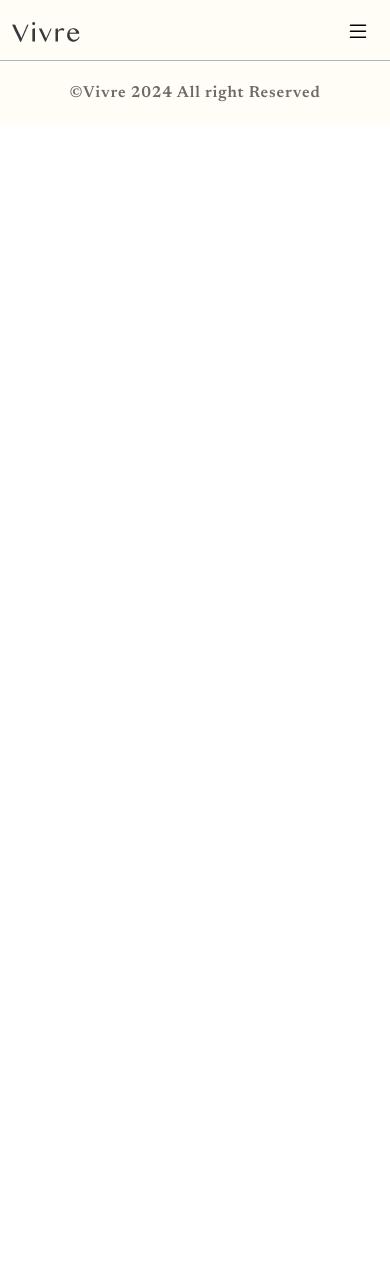
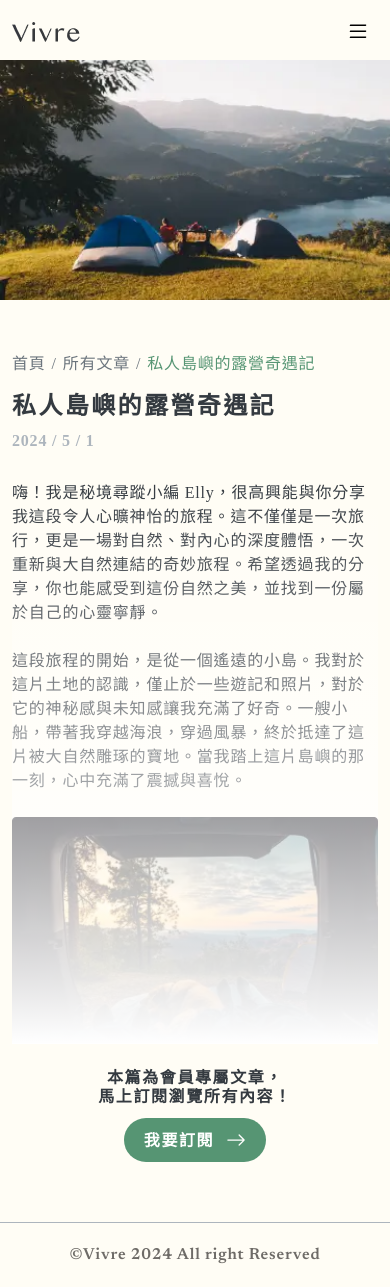
Before and after one commit to happyloa/Hex2024-f2e-live-week6, a Nuxt app: page /article in a window 390 px wide. Before the commit the page ends 844 px from the top, so only its background shows below. Built offline with nearby package versions, Linux system fonts and the light colour scheme.

Commit message:
feat: 文章頁

```diff
--- /dev/null
+++ b/pages/article.vue
@@ -0,0 +1,185 @@
+<script setup>
+const isSubscribed = ref(false);
+
+onMounted(() => {
+  const saved = sessionStorage.getItem("isSubscribed");
+  isSubscribed.value = saved === "true";
+});
+</script>
+
+<template>
+  <!-- Banner 區塊 -->
+  <section
+    class="mx-auto h-[240px] max-w-[1296px] bg-[url(/images/mobile/article/banner.webp)] bg-cover bg-center bg-no-repeat sm:h-[454px] sm:bg-[url(/images/desktop/article/banner.webp)]"
+  ></section>
+  <!-- 本文內容 -->
+  <section class="px-3 pb-[60px] pt-10 md:pb-[100px] md:pt-20">
+    <div class="mx-auto max-w-[856px]">
+      <nav
+        aria-label="Breadcrumb"
+        class="mb-1 flex gap-1.5 py-3 text-fs-1 text-neutral-400 md:mb-5"
+      >
+        <NuxtLink to="/" class="transition duration-300 hover:text-accent-200">
+          首頁
+        </NuxtLink>
+        <span> / </span>
+        <NuxtLink to="/" class="transition duration-300 hover:text-accent-200">
+          所有文章
+        </NuxtLink>
+        <span> / </span>
+        <NuxtLink class="pointer-events-none text-accent-200">
+          私人島嶼的露營奇遇記
+        </NuxtLink>
+      </nav>
+      <h1 class="mb-2 text-h4 font-black text-neutral-500 md:mb-4 md:text-h1">
+        私人島嶼的露營奇遇記
+      </h1>
+      <time
+        datetime="2024-05-01"
+        class="mb-7 block text-fs-1 font-semibold text-neutral-300 md:mb-10 md:text-h6 md:font-bold"
+        >2024 / 5 / 1</time
+      >
+      <div class="relative" :class="isSubscribed ? '' : 'mb-6 md:mb-10'">
+        <article
+          class="flex flex-col gap-6 text-fs-1 text-neutral-500 md:gap-10"
+          :class="
+            isSubscribed
+              ? ''
+              : 'pointer-events-none max-h-[563px] overflow-hidden md:max-h-[614px]'
+          "
+        >
+          <p>
+            嗨！我是秘境尋蹤小編
+            Elly，很高興能與你分享我這段令人心曠神怡的旅程。這不僅僅是一次旅行，更是一場對自然、對內心的深度體悟，一次重新與大自然連結的奇妙旅程。希望透過我的分享，你也能感受到這份自然之美，並找到一份屬於自己的心靈寧靜。
+          </p>
+          <p>
+            這段旅程的開始，是從一個遙遠的小島。我對於這片土地的認識，僅止於一些遊記和照片，對於它的神秘感與未知感讓我充滿了好奇。一艘小船，帶著我穿越海浪，穿過風暴，終於抵達了這片被大自然雕琢的寶地。當我踏上這片島嶼的那一刻，心中充滿了震撼與喜悅。
+          </p>
+          <figure>
+            <picture>
+              <source
+                media="(max-width: 768px)"
+                srcset="/images/mobile/article/content-1.webp"
+              />
+              <img
+                src="/images/desktop/article/content-1.webp"
+                alt="私人島嶼的露營奇遇記 1"
+                class="w-full"
+                loading="lazy"
+              />
+            </picture>
+          </figure>
+          <p>
+            這個小島並不大，但卻擁有令人驚艷的景色。在午夜的沙灘上，星空如水晶般璀璨，海浪聲如琴音般撫慰著我的心靈。椰林掩映著沙灘，樹影婆娑，彷彿舞者在天空中翩翩起舞。我選擇在沙灘上搭建了我的帳篷，每一天清晨，太陽的第一縷光照在我的臉上，讓我感受到生命的美好。
+          </p>
+          <p>
+            島上的每個角落都充滿了驚喜和挑戰。在叢林中，我發現了許多珍貴的生物，每一種都是大自然的奇蹟。在海邊，我盡情地嬉戲於波濤之間，感受海風撫過臉龐的清涼。我發現，與大自然的親密接觸，讓我感受到了一種無法言喻的喜悅和寧靜。
+          </p>
+          <div class="grid grid-cols-1 gap-6 md:grid-cols-2">
+            <figure>
+              <picture>
+                <source
+                  media="(max-width: 768px)"
+                  srcset="/images/mobile/article/content-2.webp"
+                />
+                <img
+                  src="/images/desktop/article/content-2.webp"
+                  alt="私人島嶼的露營奇遇記 2"
+                  class="w-full"
+                  loading="lazy"
+                />
+              </picture>
+            </figure>
+            <figure>
+              <picture>
+                <source
+                  media="(max-width: 768px)"
+                  srcset="/images/mobile/article/content-3.webp"
+                />
+                <img
+                  src="/images/desktop/article/content-3.webp"
+                  alt="私人島嶼的露營奇遇記 3"
+                  class="w-full"
+                  loading="lazy"
+                />
+              </picture>
+            </figure>
+          </div>
+          <p>
+            這段旅程不僅僅是一場對自然的探索，更是對自我的反思與成長。在這片與世隔絕的土地上，我找到了內心深處的平靜與寧靜。我學會了放慢腳步，用心感受身邊的一切，珍惜每一個瞬間。我意識到，生活中最美好的事物往往就在我們身邊，只是我們常常忽略了它們。
+          </p>
+          <p>
+            回想起這段旅程，我深深地感謝大自然賜予我的一切。我決定將這份寧靜與美好分享給更多的人，讓大家一起感受大自然的魅力。如果你也渴望探索未知，尋找內心的寧靜，那就加入我們的訂閱服務吧！讓我們一起展開一場奇幻的旅程，探索無垠的寧靜，感受大自然的美好！讓我們一同進入那片無垠的寧靜，發現生活中的無盡可能性。希望透過這段旅程的分享，你也能找到屬於自己的心靈寧靜，與大自然一同共舞，感受生命的美好！
+          </p>
+          <figure>
+            <picture>
+              <source
+                media="(max-width: 768px)"
+                srcset="/images/mobile/article/content-4.webp"
+              />
+              <img
+                src="/images/desktop/article/content-4.webp"
+                alt="私人島嶼的露營奇遇記 4"
+                class="w-full"
+                loading="lazy"
+              />
+            </picture>
+          </figure>
+          <ul class="flex items-center gap-4 text-h6 font-bold text-primary">
+            <li class="py-2">
+              <a
+                href="#"
+                class="block rounded bg-primary-300 px-2 py-1 transition duration-300 hover:bg-primary hover:text-white"
+                >#秘境尋蹤</a
+              >
+            </li>
+            <li class="py-2">
+              <a
+                href="#"
+                class="block rounded bg-primary-300 px-2 py-1 transition duration-300 hover:bg-primary hover:text-white"
+                >#露營點</a
+              >
+            </li>
+            <li class="py-2">
+              <a
+                href="#"
+                class="block rounded bg-primary-300 px-2 py-1 transition duration-300 hover:bg-primary hover:text-white"
+                >#山人</a
+              >
+            </li>
+          </ul>
+        </article>
+
+        <!-- 底部白色漸層覆蓋層；只有未訂閱才顯示 -->
+        <div
+          v-if="!isSubscribed"
+          class="pointer-events-none absolute inset-x-0 bottom-0 h-full bg-gradient-to-t from-white to-transparent"
+        ></div>
+      </div>
+      <!-- 未訂閱時 CTA -->
+      <div
+        v-if="!isSubscribed"
+        class="flex flex-col items-center gap-3 md:gap-4"
+      >
+        <p class="text-center text-h6 font-bold text-neutral-500">
+          本篇為會員專屬文章，<br
+            class="block md:hidden"
+          />馬上訂閱瀏覽所有內容！
+        </p>
+        <AtomButton
+          text="我要訂閱"
+          to="/plans"
+          hasIcon
+          class="hidden md:flex"
+        />
+        <AtomButton
+          text="我要訂閱"
+          to="/plans"
+          size="sm"
+          hasIcon
+          class="flex md:hidden"
+        />
+      </div>
+    </div>
+  </section>
+</template>
```
